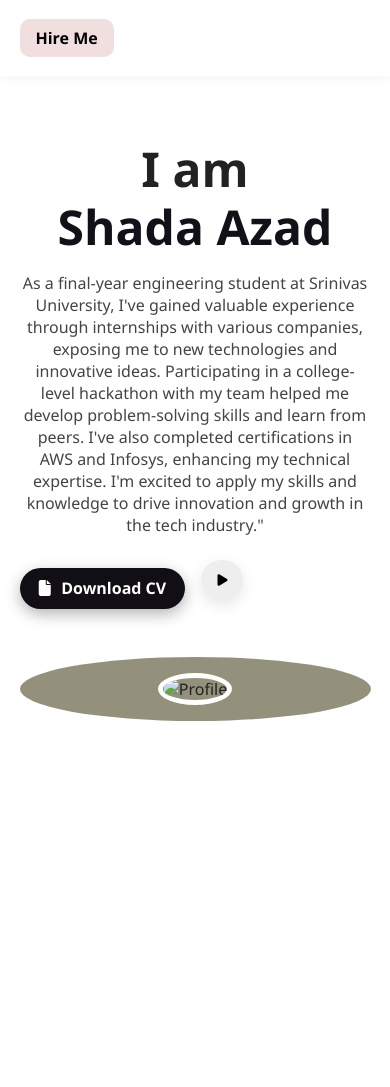
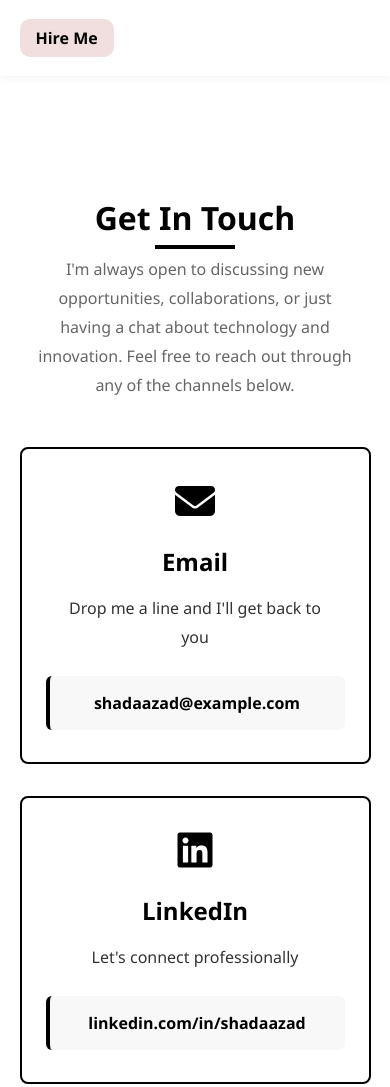
Before and after one commit to Shadha13/Portfolio, a plain HTML site: page contact.html in a window 390 px wide. Shown: the top 1087 px of the page. Before the commit the page ends 844 px from the top, so only its background shows below. Drawn offline with Linux system fonts and the light colour scheme.

Commit message:
second commit

```diff
--- a/contact.html
+++ b/contact.html
@@ -2,50 +2,268 @@
 <html lang="en">
 <head>
   <meta charset="UTF-8" />
-  <meta name="viewport" content="width=device-width, initial-scale=1.0" />
-  <title>Your Name | Portfolio</title>
+  <meta name="viewport" content="width=device-width, initial-scale=1.0"/>
+  <title>Contact | Shada Azad</title>
   <link rel="stylesheet" href="style.css" />
   <link rel="stylesheet" href="https://cdnjs.cloudflare.com/ajax/libs/font-awesome/6.4.0/css/all.min.css" />
+  <style>
+    .contact-section {
+      padding: 120px 0 80px;
+      min-height: 100vh;
+      display: flex;
+      align-items: center;
+      background: #fff;
+    }
+
+    .contact-content {
+      text-align: center;
+      margin-bottom: 4rem;
+    }
+
+    .contact-content h2 {
+      font-size: 3.5rem;
+      font-weight: 700;
+      color: #000;
+      margin-bottom: 1rem;
+      position: relative;
+    }
+
+    .contact-content h2::after {
+      content: '';
+      position: absolute;
+      bottom: -10px;
+      left: 50%;
+      transform: translateX(-50%);
+      width: 80px;
+      height: 4px;
+      background: #000;
+    }
+
+    .contact-content p {
+      font-size: 1.2rem;
+      color: #666;
+      margin-bottom: 3rem;
+      line-height: 1.8;
+      max-width: 600px;
+      margin-left: auto;
+      margin-right: auto;
+    }
+
+    .contact-links {
+      display: grid;
+      grid-template-columns: repeat(auto-fit, minmax(280px, 1fr));
+      gap: 2.5rem;
+      max-width: 900px;
+      margin: 0 auto;
+    }
+
+    .contact-card {
+      background: #fff;
+      border: 2px solid #000;
+      border-radius: 8px;
+      padding: 2.5rem 2rem;
+      text-decoration: none;
+      color: #000;
+      transition: all 0.3s ease;
+      position: relative;
+      overflow: hidden;
+    }
+
+    .contact-card::before {
+      content: '';
+      position: absolute;
+      top: 0;
+      left: -100%;
+      width: 100%;
+      height: 100%;
+      background: #000;
+      transition: left 0.3s ease;
+      z-index: -1;
+    }
+
+    .contact-card:hover::before {
+      left: 0;
+    }
+
+    .contact-card:hover {
+      color: #fff;
+      transform: translateY(-5px);
+      box-shadow: 0 10px 30px rgba(0, 0, 0, 0.3);
+    }
+
+    .contact-card:hover .contact-icon {
+      color: #fff;
+    }
+
+    .contact-icon {
+      font-size: 2.5rem;
+      margin-bottom: 1.5rem;
+      display: block;
+      color: #000;
+      transition: all 0.3s ease;
+    }
+
+    .contact-card h3 {
+      font-size: 1.5rem;
+      margin-bottom: 1rem;
+      font-weight: 600;
+    }
+
+    .contact-card p {
+      color: inherit;
+      margin-bottom: 1.5rem;
+      font-size: 1rem;
+      opacity: 0.8;
+    }
+
+    .contact-info {
+      font-weight: 600;
+      font-size: 1rem;
+      word-break: break-word;
+      padding: 1rem;
+      background: #f8f8f8;
+      border-radius: 6px;
+      border-left: 4px solid #000;
+      transition: all 0.3s ease;
+    }
+
+    .contact-card:hover .contact-info {
+      background: rgba(255, 255, 255, 0.1);
+      border-left-color: #fff;
+    }
+
+    .back-to-top {
+      position: fixed;
+      bottom: 30px;
+      right: 30px;
+      width: 50px;
+      height: 50px;
+      background: #000;
+      color: #fff;
+      border: none;
+      border-radius: 50%;
+      display: flex;
+      align-items: center;
+      justify-content: center;
+      font-size: 1.2rem;
+      cursor: pointer;
+      transition: all 0.3s ease;
+      opacity: 0;
+      visibility: hidden;
+      z-index: 1000;
+    }
+
+    .back-to-top.show {
+      opacity: 1;
+      visibility: visible;
+    }
+
+    .back-to-top:hover {
+      transform: scale(1.1);
+      background: #333;
+    }
+
+    @media (max-width: 768px) {
+      .contact-content h2 {
+        font-size: 2.5rem;
+      }
+
+      .contact-links {
+        grid-template-columns: 1fr;
+        gap: 2rem;
+      }
+
+      .contact-card {
+        padding: 2rem 1.5rem;
+      }
+    }
+
+    @media (max-width: 480px) {
+      .contact-content h2 {
+        font-size: 2rem;
+      }
+
+      .contact-content p {
+        font-size: 1rem;
+        padding: 0 1rem;
+      }
+    }
+  </style>
 </head>
 <body>
   <nav>
     <div class="container nav-container">
-
       <ul class="nav-links">
         <li><a href="home.html">Home</a></li>
-
         <li><a href="projects.html">Projects</a></li>
         <li><a href="contact.html">Contact</a></li>
       </ul>
-
-
-
       <a href="contact.html" class="hire-btn">Hire Me</a>
-
     </div>
   </nav>
 
-  <section class="hero">
-    <div class="container hero-container">
-      <div class="left">
-        <h2>I am<br><span>Shada Azad</span></h2>
-        <p>As a final-year engineering student at Srinivas University, I've gained valuable experience through internships with various companies, exposing me to new technologies and innovative ideas. Participating in a college-level hackathon with my team helped me develop problem-solving skills and learn from peers. I've also completed certifications in AWS and Infosys, enhancing my technical expertise. I'm excited to apply my skills and knowledge to drive innovation and growth in the tech industry."
-</p>
-        <div class="buttons">
-          <a href="C:\Users\shada\OneDrive\Desktop\portfolio\resume.pdf\RenderCV_EngineeringResumes_Theme__1_.pdf" class="download-btn" target="_blank">
-  <i class="fas fa-file"></i> Download CV
+  <section class="contact-section">
+    <div class="container">
+      <div class="contact-content">
+        <h2>Get In Touch</h2>
+        <p>I'm always open to discussing new opportunities, collaborations, or just having a chat about technology and innovation. Feel free to reach out through any of the channels below.</p>
+
+        <div class="contact-links">
+          <a href="mailto:shadaazad@example.com" class="contact-card">
+            <i class="fas fa-envelope contact-icon"></i>
+            <h3>Email</h3>
+            <p>Drop me a line and I'll get back to you</p>
+            <div class="contact-info">shadaazad@example.com</div>
           </a>
 
-          <button class="play-btn"><i class="fas fa-play"></i></button>
-        </div>
+          <a href="https://linkedin.com/in/shadaazad" target="_blank" class="contact-card">
+            <i class="fab fa-linkedin contact-icon"></i>
+            <h3>LinkedIn</h3>
+            <p>Let's connect professionally</p>
+            <div class="contact-info">linkedin.com/in/shadaazad</div>
+          </a>
 
-      </div>
-      <div class="right">
-        <div class="image-wrapper">
-          <img src="images/profile.jpg" alt="Profile" />
+          <a href="https://github.com/Shadha13" target="_blank" class="contact-card">
+            <i class="fab fa-github contact-icon"></i>
+            <h3>GitHub</h3>
+            <p>Check out my code and projects</p>
+            <div class="contact-info">github.com/Shadha13</div>
+          </a>
         </div>
       </div>
     </div>
   </section>
+
+  <button class="back-to-top" onclick="scrollToTop()">
+    <i class="fas fa-chevron-up"></i>
+  </button>
+
+  <script>
+    window.addEventListener('scroll', function() {
+      const backToTop = document.querySelector('.back-to-top');
+      if (window.pageYOffset > 300) {
+        backToTop.classList.add('show');
+      } else {
+        backToTop.classList.remove('show');
+      }
+    });
+
+
+    function scrollToTop() {
+      window.scrollTo({
+        top: 0,
+        behavior: 'smooth'
+      });
+    }
+
+    document.querySelectorAll('a[href^="#"]').forEach(anchor => {
+      anchor.addEventListener('click', function (e) {
+        e.preventDefault();
+        document.querySelector(this.getAttribute('href')).scrollIntoView({
+          behavior: 'smooth'
+        });
+      });
+    });
+  </script>
 </body>
 </html>
```
Also changed, not shown: images/profile.jpg (renamed from profile.jpg). Lines whose indentation alone changed are shown as unchanged.
